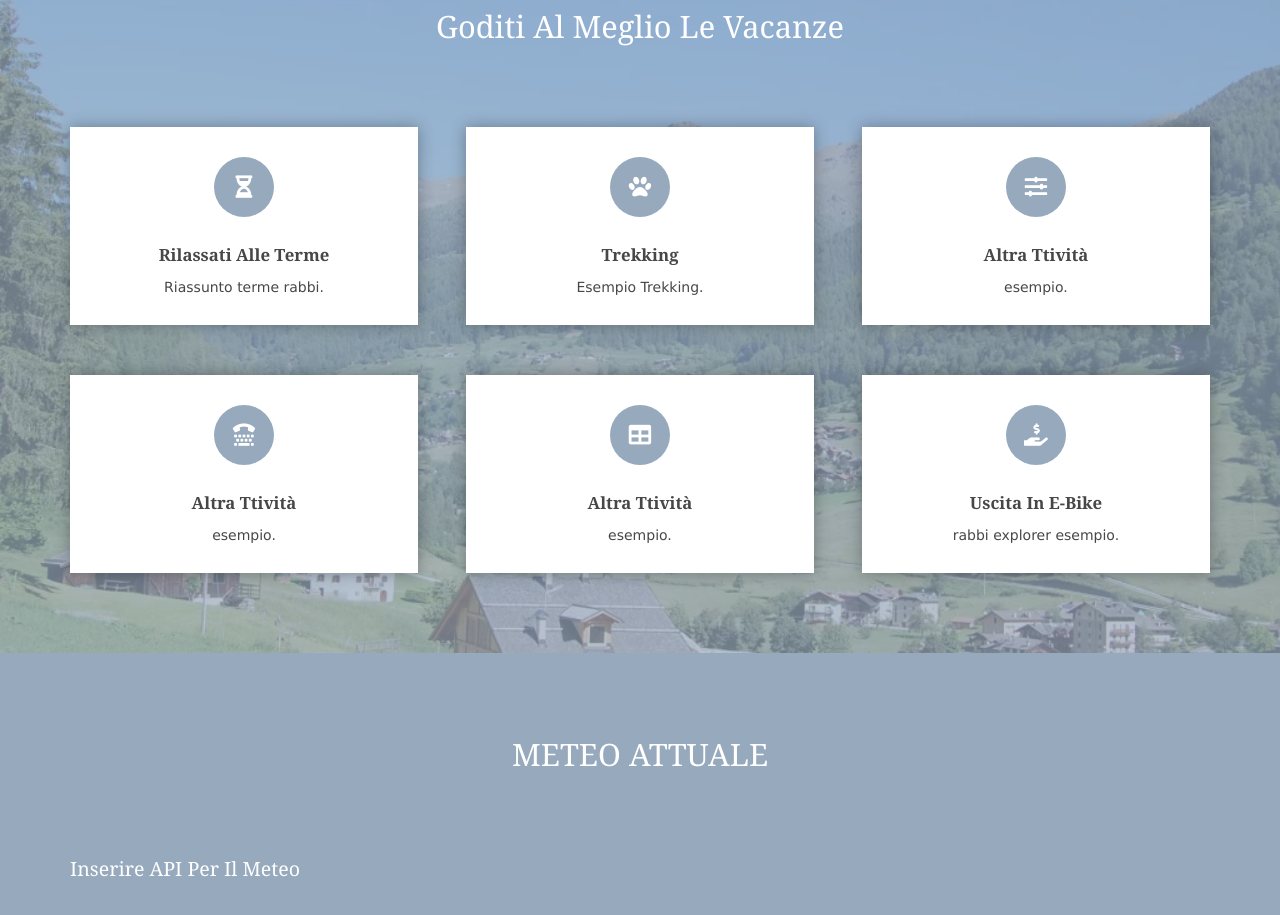
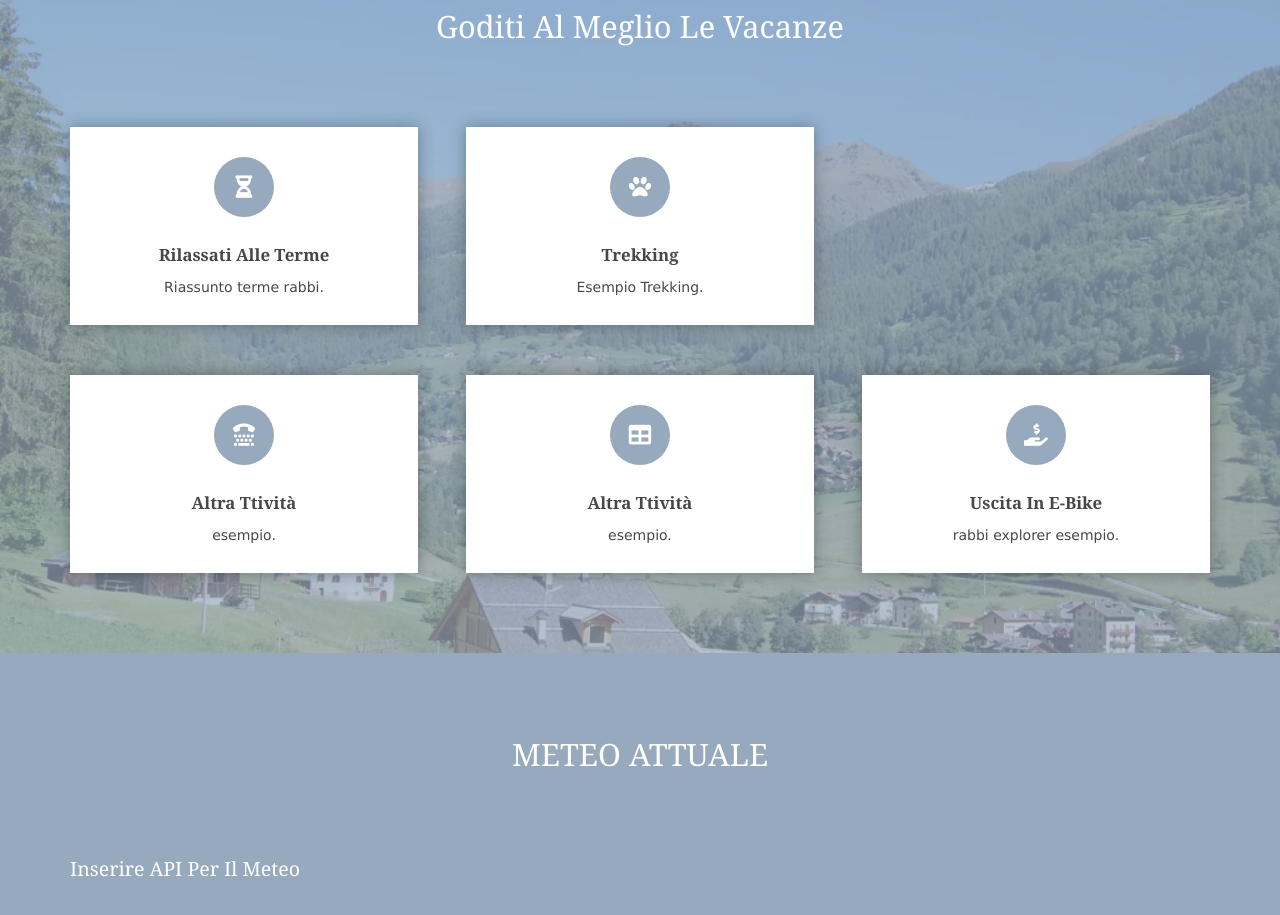
Before and after one commit to simo-hue/B-B-WebSite, a plain HTML site: page index.html in a window 1280 px wide. Shown: the part 1460-2375 px from the top of the page. Drawn offline with Linux system fonts and the light colour scheme.

Commit message:
Update index.html

```diff
--- a/index.html
+++ b/index.html
@@ -128,10 +128,8 @@
         </article>
       </li>
       <li class="one_third">
-        <article><a href="#"><i class="fas fa-sliders-h"></i></a>
-          <h6 class="heading">Altra ttività</h6>
-          <p>esempio.</p>
-        </article>
+        <script src="https://apps.elfsight.com/p/platform.js" defer></script>
+<div class="elfsight-app-c1a6c7d1-b896-4e21-b3d0-effbb40fe4a0"></div>
       </li>
       <li class="one_third">
         <article><a href="#"><i class="fas fa-tty"></i></a>
@@ -166,6 +164,7 @@
     <div class="sectiontitle">
       <h6 class="heading font-x2">METEO ATTUALE</h6>
     </div>
+
     <h1>Inserire API per il meteo</h1>
 
   </section>
```
